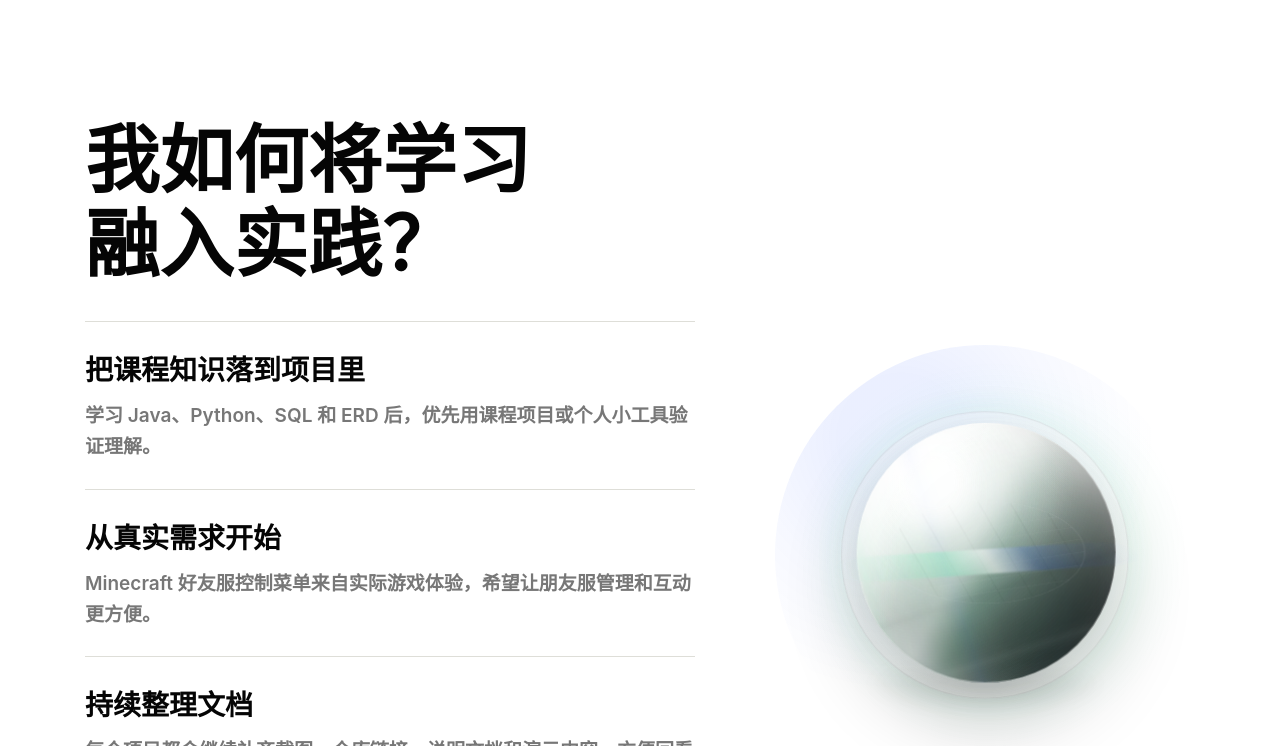
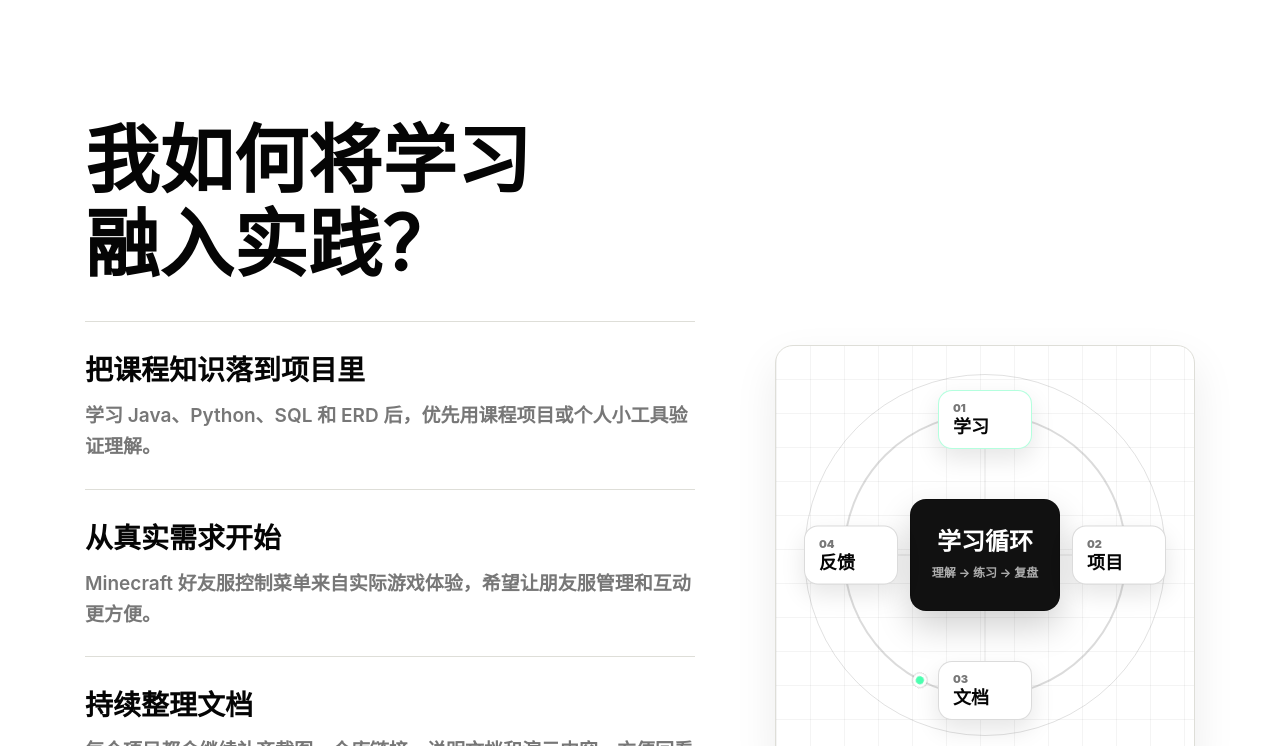
Before and after one commit to xiaoming6680/XM-pre-resume, a plain HTML site: page index.html in a window 1280 px wide. Shown: the part 2054-2800 px from the top of the page. Drawn offline with Linux system fonts and the light colour scheme.

Commit message:
视效/细节/文案更新

```diff
--- a/index.html
+++ b/index.html
@@ -162,7 +162,7 @@
       left: 50%;
       top: 50%;
       z-index: 3;
-      width: 10px;
+      width: 28px;
       height: 28px;
       transform: translate(-50%, -50%) rotate(var(--compass-angle));
       transform-origin: 50% 50%;
@@ -175,6 +175,7 @@
       content: "";
       position: absolute;
       left: 50%;
+      top: 50%;
       width: 0;
       height: 0;
       transform: translateX(-50%);
@@ -189,7 +190,7 @@
     }
 
     .compass-needle::after {
-      bottom: 0;
+      top: 50%;
       border-left: 5px solid transparent;
       border-right: 5px solid transparent;
       border-top: 14px solid rgba(255,255,255,0.88);
@@ -200,8 +201,8 @@
       left: 50%;
       top: 50%;
       z-index: 4;
-      width: 5px;
-      height: 5px;
+      width: 6px;
+      height: 6px;
       transform: translate(-50%, -50%);
       border-radius: 50%;
       background: var(--white);
@@ -883,272 +884,172 @@
 
     .dial {
       position: relative;
-      width: min(430px, 100%);
+      width: min(420px, 100%);
       aspect-ratio: 1;
       margin: 0 auto;
       display: grid;
       place-items: center;
-      border-radius: 50%;
+      overflow: hidden;
+      border: 1px solid var(--light-line);
+      border-radius: 18px;
+      background:
+        linear-gradient(90deg, rgba(5,5,5,0.045) 1px, transparent 1px),
+        linear-gradient(0deg, rgba(5,5,5,0.045) 1px, transparent 1px),
+        #ffffff;
+      background-size: 34px 34px, 34px 34px, auto;
+      box-shadow: 0 18px 44px rgba(0,0,0,0.08);
       isolation: isolate;
-      perspective: 1000px;
-      background:
-        radial-gradient(circle at 50% 46%, rgba(255,255,255,0.88) 0 16%, rgba(255,255,255,0.48) 24%, rgba(255,255,255,0.10) 34%, transparent 52%),
-        radial-gradient(circle at 52% 50%, rgba(76,255,176,0.12) 0 18%, rgba(76,255,176,0.06) 38%, transparent 64%),
-        radial-gradient(circle at 30% 22%, rgba(32,80,255,0.09) 0 14%, rgba(32,80,255,0.04) 34%, transparent 58%);
-    }
-
-    .dial::before,
-    .dial::after {
+    }
+
+    .dial::before {
       content: "";
       position: absolute;
+      inset: 28px;
+      border: 1px solid rgba(5,5,5,0.12);
+      border-radius: 50%;
       pointer-events: none;
     }
 
-    .dial::before {
-      width: 64%;
-      height: 15%;
-      left: 18%;
-      bottom: 12%;
+    .flow-path {
+      position: absolute;
+      width: 68%;
+      aspect-ratio: 1;
+      border: 2px solid rgba(5,5,5,0.14);
       border-radius: 50%;
-      background:
-        radial-gradient(ellipse, rgba(0,0,0,0.24), rgba(0,0,0,0.10) 42%, transparent 70%);
-      filter: blur(10px);
-      transform-origin: center;
-      animation: sphereShadow 6s ease-in-out infinite;
-      z-index: 0;
-    }
-
-    .dial::after {
-      width: 78%;
-      height: 78%;
-      border-radius: 50%;
-      background:
-        linear-gradient(120deg, transparent 0 24%, rgba(255,255,255,0.08) 34%, rgba(255,255,255,0.58) 44%, rgba(76,255,176,0.18) 52%, rgba(255,255,255,0.06) 62%, transparent 76%),
-        radial-gradient(circle at 50% 50%, transparent 0 43%, rgba(255,255,255,0.10) 47%, rgba(255,255,255,0.38) 50%, rgba(255,255,255,0.10) 53%, transparent 58%);
-      opacity: 0.44;
-      transform: rotate(-18deg);
-      animation: sphereSweep 7s ease-in-out infinite;
-      z-index: 5;
-      mix-blend-mode: screen;
-    }
-
-    .sphere-core {
-      position: relative;
-      width: 62%;
-      aspect-ratio: 1;
-      border-radius: 50%;
-      overflow: hidden;
-      background:
-        radial-gradient(circle at 32% 22%, rgba(255,255,255,0.98) 0 6%, rgba(255,255,255,0.78) 15%, rgba(255,255,255,0.30) 28%, transparent 48%),
-        radial-gradient(ellipse at 76% 78%, rgba(18,31,31,0.34) 0 10%, rgba(18,31,31,0.24) 24%, rgba(18,31,31,0.12) 43%, transparent 70%),
-        radial-gradient(ellipse at 64% 62%, rgba(8,26,25,0.16) 0 18%, rgba(8,26,25,0.08) 38%, transparent 72%),
-        radial-gradient(ellipse at 38% 46%, rgba(76,255,176,0.10) 0 22%, rgba(76,255,176,0.04) 48%, transparent 74%),
-        linear-gradient(145deg, #ffffff 0%, #f8faf8 14%, #eef2ee 31%, #d9ded9 48%, #b3bdb7 66%, #687275 86%, #242830 100%);
-      background-color: #c9d0cc;
-      box-shadow:
-        inset 34px 28px 52px rgba(255,255,255,0.68),
-        inset -36px -44px 62px rgba(0,0,0,0.38),
-        inset 0 0 0 1px rgba(255,255,255,0.72),
-        0 34px 74px rgba(0,0,0,0.24);
-      transform-style: preserve-3d;
-      animation: sphereFloat 6s ease-in-out infinite;
-      z-index: 3;
-    }
-
-    .sphere-core::before,
-    .sphere-core::after {
+      pointer-events: none;
+    }
+
+    .flow-path::before,
+    .flow-path::after {
       content: "";
       position: absolute;
-      border-radius: 50%;
+      left: 50%;
+      top: 50%;
+      border-radius: 999px;
+      transform: translate(-50%, -50%);
       pointer-events: none;
     }
 
-    .sphere-core::before {
-      inset: -12%;
-      background:
-        linear-gradient(90deg, transparent 0 15%, rgba(76,255,176,0.05) 17%, rgba(76,255,176,0.16) 20%, rgba(76,255,176,0.05) 23%, transparent 27% 40%, rgba(32,80,255,0.04) 42%, rgba(32,80,255,0.13) 45%, rgba(32,80,255,0.04) 48%, transparent 52% 100%),
-        linear-gradient(0deg, transparent 0 14%, rgba(255,255,255,0.06) 16%, rgba(255,255,255,0.18) 18%, rgba(255,255,255,0.05) 20%, transparent 23% 34%, rgba(5,5,5,0.04) 36%, rgba(5,5,5,0.13) 38%, rgba(5,5,5,0.04) 40%, transparent 44% 100%);
-      opacity: 0.38;
-      transform: rotate(-18deg);
-      animation: sphereSurface 11s linear infinite;
-      -webkit-mask-image: radial-gradient(circle, #000 0 67%, transparent 70%);
-      mask-image: radial-gradient(circle, #000 0 67%, transparent 70%);
-    }
-
-    .sphere-core::after {
-      inset: 0;
-      background:
-        radial-gradient(ellipse at 30% 23%, rgba(255,255,255,0.82) 0 8%, rgba(255,255,255,0.34) 19%, rgba(255,255,255,0.08) 36%, transparent 55%),
-        radial-gradient(ellipse at 76% 76%, rgba(0,0,0,0.20) 0 18%, rgba(0,0,0,0.11) 34%, rgba(0,0,0,0.04) 52%, transparent 75%),
-        radial-gradient(ellipse at 52% 74%, rgba(76,255,176,0.07) 0 22%, rgba(76,255,176,0.03) 44%, transparent 74%);
-      opacity: 0.88;
-      mix-blend-mode: normal;
-      z-index: 4;
-    }
-
-    .sphere-shine {
-      position: absolute;
-      inset: 0;
-      border-radius: 50%;
-      background: linear-gradient(110deg, transparent 0 22%, rgba(255,255,255,0.06) 34%, rgba(255,255,255,0.40) 46%, rgba(76,255,176,0.10) 56%, rgba(255,255,255,0.04) 66%, transparent 82%);
-      filter: blur(4px);
-      transform: translateX(-62%) rotate(7deg);
-      animation: sphereHighlight 5.6s ease-in-out infinite;
-      mix-blend-mode: screen;
-      z-index: 3;
-    }
-
-    .sphere-grid {
-      position: absolute;
-      inset: 12%;
-      border-radius: 50%;
-      border: 1px solid rgba(255,255,255,0.28);
-      background:
-        repeating-linear-gradient(0deg, transparent 0 22px, rgba(255,255,255,0.12) 23px 24px),
-        repeating-linear-gradient(90deg, transparent 0 28px, rgba(5,5,5,0.12) 29px 30px);
-      opacity: 0.38;
-      transform: rotateX(58deg) rotateZ(-18deg);
-      animation: sphereGridTilt 6s ease-in-out infinite;
-      z-index: 2;
-    }
-
-    .sphere-dither {
+    .flow-path::before {
+      width: 82%;
+      height: 1px;
+      background: rgba(5,5,5,0.10);
+    }
+
+    .flow-path::after {
+      width: 1px;
+      height: 82%;
+      background: rgba(5,5,5,0.10);
+    }
+
+    .flow-runner {
       position: absolute;
       inset: -1px;
       border-radius: 50%;
-      pointer-events: none;
-      background:
-        repeating-radial-gradient(circle at 27% 23%, rgba(255,255,255,0.08) 0 1px, transparent 1px 3px),
-        repeating-linear-gradient(37deg, rgba(5,5,5,0.032) 0 1px, transparent 1px 4px),
-        repeating-linear-gradient(128deg, rgba(255,255,255,0.032) 0 1px, transparent 1px 6px);
-      opacity: 0.24;
-      mix-blend-mode: soft-light;
-      z-index: 5;
-    }
-
-    .sphere-scan {
+      animation: flowOrbit 12s linear infinite;
+      will-change: transform;
+    }
+
+    .flow-marker {
       position: absolute;
-      width: 72%;
-      height: 18%;
-      border-radius: 999px;
-      background: linear-gradient(90deg, transparent 0%, rgba(76,255,176,0.08) 18%, rgba(76,255,176,0.28) 36%, rgba(255,255,255,0.70) 50%, rgba(32,80,255,0.22) 64%, rgba(32,80,255,0.06) 82%, transparent 100%);
-      filter: blur(3px);
-      opacity: 0.62;
-      transform: rotateX(72deg) rotateZ(-12deg) translateY(0);
-      transform-style: preserve-3d;
-      z-index: 4;
-      animation: sphereScan 4.8s ease-in-out infinite;
-    }
-
-    .sphere-rim {
+      left: 50%;
+      top: -7px;
+      width: 14px;
+      height: 14px;
+      border: 3px solid #ffffff;
+      border-radius: 50%;
+      background: var(--green);
+      box-shadow: 0 0 0 1px rgba(5,5,5,0.14);
+      transform: translateX(-50%);
+    }
+
+    .flow-core {
+      position: relative;
+      z-index: 2;
+      width: 150px;
+      min-height: 112px;
+      display: grid;
+      place-items: center;
+      align-content: center;
+      gap: 10px;
+      padding: 18px;
+      border: 1px solid rgba(5,5,5,0.16);
+      border-radius: 16px;
+      background: #111111;
+      color: #ffffff;
+      text-align: center;
+      box-shadow: 0 16px 34px rgba(0,0,0,0.18);
+    }
+
+    .flow-core strong {
+      font-size: 24px;
+      line-height: 1.05;
+      font-weight: 950;
+    }
+
+    .flow-core span {
+      color: rgba(255,255,255,0.66);
+      font-size: 12px;
+      line-height: 1.35;
+      font-weight: 750;
+      word-break: keep-all;
+    }
+
+    .flow-node {
       position: absolute;
-      width: 70%;
-      aspect-ratio: 1;
-      border-radius: 50%;
-      box-shadow:
-        inset 0 0 0 1px rgba(5,5,5,0.10),
-        inset 0 0 34px rgba(255,255,255,0.52),
-        0 0 34px rgba(76,255,176,0.12);
-      z-index: 2;
-      animation: sphereRimPulse 5.8s ease-in-out infinite;
-    }
-
-    @keyframes sphereFloat {
-      0%,
-      100% {
-        transform: translateY(0) rotateX(0deg) rotateY(-8deg);
-      }
-
-      50% {
-        transform: translateY(-13px) rotateX(7deg) rotateY(10deg);
-      }
-    }
-
-    @keyframes sphereSurface {
+      z-index: 3;
+      min-width: 94px;
+      display: grid;
+      gap: 4px;
+      padding: 12px 14px;
+      border: 1px solid rgba(5,5,5,0.14);
+      border-radius: 14px;
+      background: #ffffff;
+      color: var(--ink);
+      box-shadow: 0 10px 24px rgba(0,0,0,0.10);
+    }
+
+    .flow-node span {
+      color: var(--ink-soft);
+      font-size: 11px;
+      line-height: 1;
+      font-weight: 900;
+    }
+
+    .flow-node strong {
+      font-size: 18px;
+      line-height: 1;
+      font-weight: 950;
+    }
+
+    .node-learn {
+      top: 44px;
+      left: 50%;
+      transform: translateX(-50%);
+      border-color: rgba(76,255,176,0.42);
+    }
+
+    .node-build {
+      right: 28px;
+      top: 50%;
+      transform: translateY(-50%);
+    }
+
+    .node-docs {
+      bottom: 44px;
+      left: 50%;
+      transform: translateX(-50%);
+    }
+
+    .node-feedback {
+      left: 28px;
+      top: 50%;
+      transform: translateY(-50%);
+    }
+
+    @keyframes flowOrbit {
       to {
-        transform: rotate(-18deg) translateX(-42px);
-      }
-    }
-
-    @keyframes sphereHighlight {
-      0%,
-      100% {
-        transform: translateX(-66%) rotate(7deg);
-      }
-
-      48% {
-        transform: translateX(66%) rotate(7deg);
-      }
-    }
-
-    @keyframes sphereGridTilt {
-      0%,
-      100% {
-        transform: rotateX(58deg) rotateZ(-18deg) scale(1);
-      }
-
-      50% {
-        transform: rotateX(64deg) rotateZ(-10deg) scale(1.04);
-      }
-    }
-
-    @keyframes sphereScan {
-      0%,
-      100% {
-        transform: rotateX(72deg) rotateZ(-12deg) translateY(-74px);
-        opacity: 0;
-      }
-
-      38%,
-      68% {
-        opacity: 0.74;
-      }
-
-      50% {
-        transform: rotateX(72deg) rotateZ(-12deg) translateY(22px);
-      }
-    }
-
-    @keyframes sphereRimPulse {
-      0%,
-      100% {
-        transform: scale(0.96);
-        opacity: 0.58;
-      }
-
-      50% {
-        transform: scale(1.02);
-        opacity: 0.9;
-      }
-    }
-
-    @keyframes sphereShadow {
-      0%,
-      100% {
-        transform: scale(0.95);
-        opacity: 0.7;
-      }
-
-      50% {
-        transform: scale(0.78);
-        opacity: 0.44;
-      }
-    }
-
-    @keyframes sphereSweep {
-      0%,
-      100% {
-        transform: rotate(-18deg) translateX(-42px);
-        opacity: 0;
-      }
-
-      45% {
-        opacity: 0.44;
-      }
-
-      58% {
-        transform: rotate(-18deg) translateX(42px);
-        opacity: 0.28;
+        transform: rotate(360deg);
       }
     }
 
@@ -2179,7 +2080,7 @@
       }
 
       .compass-needle {
-        width: 8px;
+        width: 24px;
         height: 24px;
       }
 
@@ -2312,6 +2213,77 @@
 
       .project-head {
         flex-direction: column;
+      }
+
+      .dial {
+        width: min(360px, 100%);
+        border-radius: 16px;
+      }
+
+      .dial::before {
+        inset: 22px;
+      }
+
+      .flow-path {
+        width: 64%;
+      }
+
+      .flow-core {
+        width: 138px;
+        min-height: 94px;
+        gap: 8px;
+        padding: 14px;
+        border-radius: 14px;
+      }
+
+      .flow-core strong {
+        font-size: 20px;
+      }
+
+      .flow-core span {
+        font-size: 11px;
+      }
+
+      .flow-node {
+        min-width: 70px;
+        max-width: 112px;
+        padding: 9px 10px;
+        border-radius: 12px;
+      }
+
+      .flow-node strong {
+        font-size: 15px;
+        line-height: 1.1;
+        overflow-wrap: anywhere;
+      }
+
+      .node-learn,
+      .node-build,
+      .node-docs,
+      .node-feedback {
+        transform: none;
+      }
+
+      .node-learn {
+        top: 18px;
+        left: 16px;
+      }
+
+      .node-build {
+        top: 18px;
+        right: 16px;
+      }
+
+      .node-docs {
+        right: 16px;
+        bottom: 18px;
+        left: auto;
+      }
+
+      .node-feedback {
+        bottom: 18px;
+        left: 16px;
+        top: auto;
       }
 
       .visual {
@@ -2465,14 +2437,18 @@
               </article>
             </div>
           </div>
-          <div class="dial appear" aria-label="学习融入实践的动态球形图">
-            <span class="sphere-rim" aria-hidden="true"></span>
-            <span class="sphere-core" aria-hidden="true">
-              <span class="sphere-shine"></span>
-              <span class="sphere-grid"></span>
-              <span class="sphere-dither"></span>
-            </span>
-            <span class="sphere-scan" aria-hidden="true"></span>
+          <div class="dial appear" aria-label="学习实践循环图">
+            <div class="flow-path" aria-hidden="true">
+              <span class="flow-runner"><span class="flow-marker"></span></span>
+            </div>
+            <div class="flow-core">
+              <strong>学习循环</strong>
+              <span>理解 → 练习 → 复盘</span>
+            </div>
+            <div class="flow-node node-learn"><span>01</span><strong>学习</strong></div>
+            <div class="flow-node node-build"><span>02</span><strong>项目</strong></div>
+            <div class="flow-node node-docs"><span>03</span><strong>文档</strong></div>
+            <div class="flow-node node-feedback"><span>04</span><strong>反馈</strong></div>
           </div>
         </div>
 
@@ -2692,14 +2668,18 @@
               <p>目前暂无正式推荐语，后续会补充任课老师、小组成员、项目协作者或社区反馈。</p>
             </article>
           </div>
-          <div class="dial appear" aria-label="技能成长动态球形图">
-            <span class="sphere-rim" aria-hidden="true"></span>
-            <span class="sphere-core" aria-hidden="true">
-              <span class="sphere-shine"></span>
-              <span class="sphere-grid"></span>
-              <span class="sphere-dither"></span>
-            </span>
-            <span class="sphere-scan" aria-hidden="true"></span>
+          <div class="dial appear" aria-label="技能成长循环图">
+            <div class="flow-path" aria-hidden="true">
+              <span class="flow-runner"><span class="flow-marker"></span></span>
+            </div>
+            <div class="flow-core">
+              <strong>技能循环</strong>
+              <span>基础 → 工具 → 证明</span>
+            </div>
+            <div class="flow-node node-learn"><span>01</span><strong>基础</strong></div>
+            <div class="flow-node node-build"><span>02</span><strong>代码</strong></div>
+            <div class="flow-node node-docs"><span>03</span><strong>工具</strong></div>
+            <div class="flow-node node-feedback"><span>04</span><strong>证明</strong></div>
           </div>
         </div>
       </div>
@@ -2939,7 +2919,11 @@
       "每个项目都会继续补齐截图、仓库链接、说明文档和演示内容，方便回看和展示。": "Each project will keep gaining screenshots, repository links, documentation, and demos for review and presentation.",
       "保持基础阶段的真实表达": "Keep the early-stage story honest",
       "技能只写基础掌握、项目练习中和持续学习，不把大一阶段包装成成熟工作经历。": "Skills are described as fundamentals, project practice, and ongoing learning instead of mature work experience.",
-      "学习融入实践的动态球形图": "Animated sphere showing learning through practice",
+      "学习实践循环图": "Learning and practice loop graphic",
+      "学习循环": "Learning loop",
+      "理解 → 练习 → 复盘": "Understand → Practice → Review",
+      "文档": "Docs",
+      "反馈": "Feedback",
       "正在打磨的项目": "Projects in progress",
       "这里优先展示已经有明确方向的课程项目和个人工具。真实链接、截图和说明会随着项目进展继续补齐。": "This section highlights course projects and personal tools with a clear direction. Real links, screenshots, and notes will be added as they mature.",
       "Minecraft 好友服控制菜单 MOD": "Minecraft Friend Server Control Menu Mod",
@@ -3011,7 +2995,11 @@
       "Visual Studio Code、GitHub、Java / JDK、JavaFX、FXML、Office 和 Minecraft Fabric。": "Visual Studio Code, GitHub, Java / JDK, JavaFX, FXML, Office, and Minecraft Fabric.",
       "后续补充评价": "Future recommendations",
       "目前暂无正式推荐语，后续会补充任课老师、小组成员、项目协作者或社区反馈。": "There are no formal recommendations yet. Feedback from teachers, teammates, collaborators, or communities can be added later.",
-      "技能成长动态球形图": "Animated sphere showing skill growth",
+      "技能成长循环图": "Skill growth loop graphic",
+      "技能循环": "Skill loop",
+      "基础 → 工具 → 证明": "Basics → Tools → Evidence",
+      "基础": "Basics",
+      "证明": "Evidence",
       "我在哪里更新": "Where I update",
       "这里是内容输出和个人平台入口。GitHub 和 B 站是当前已有入口，小红书和公众号暂时作为未来占位。": "These are my content and personal platform links. GitHub and Bilibili are available now; Xiaohongshu and WeChat are future placeholders.",
       "GitHub Logo": "GitHub logo",
```
